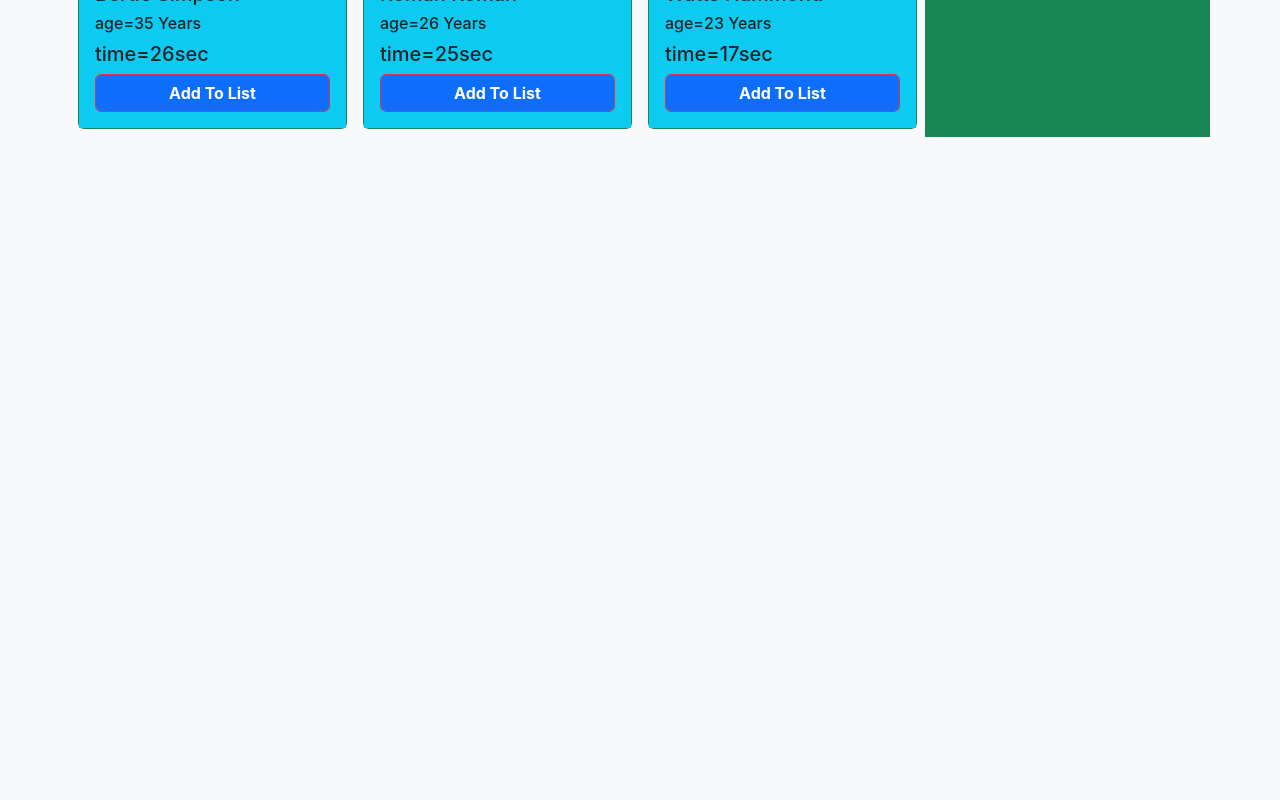
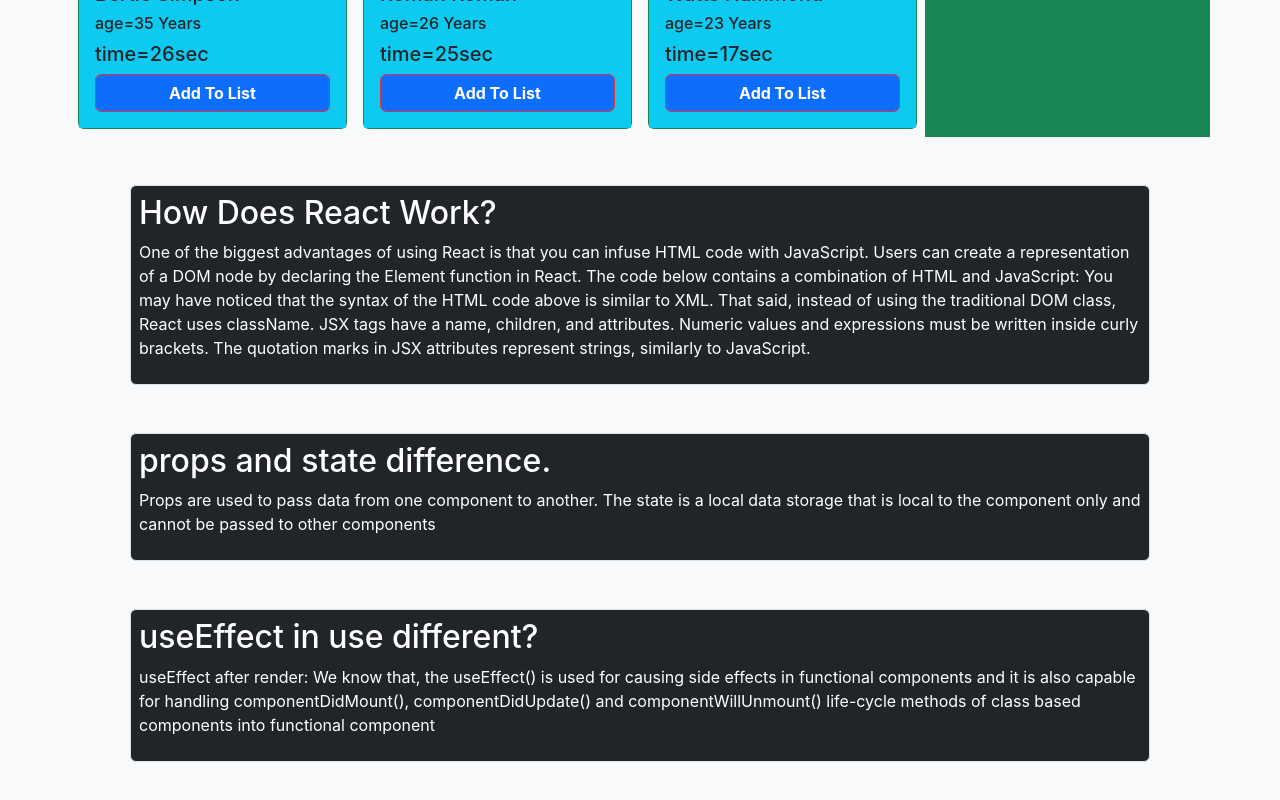
Before and after one commit to Md-Mubarak-Hossain/DAILY-HEALTH-ACTIVITIES, a React (Create React App) app: page / in a window 1280 px wide. Shown: the part 1373-2173 px from the top of the page. Before the commit the page ends 1510 px from the top, so only its background shows below. Built offline with nearby package versions, Linux system fonts and the light colour scheme.

Commit message:
added question and answer

```diff
--- a/src/App.js
+++ b/src/App.js
@@ -2,6 +2,7 @@
 import './App.css';
 import Activities from './components/Activities/Activities';
 import Cart from './components/Cart/Cart';
+import Footer from './components/Footer/Footer';
 import Header from './components/Header/Header';
 
 function App() {
@@ -12,7 +13,7 @@ function App() {
 
       <Activities></Activities>
 
-
+      <Footer></Footer>
     </div>
   );
 }
--- a/src/components/Footer/Footer.js
+++ b/src/components/Footer/Footer.js
@@ -0,0 +1,31 @@
+import React from 'react';
+
+const Footer = () => {
+    return (
+        <div>
+            <div className='m-5 p-2 bg-dark text-white border rounded'>
+                <h2>How Does React Work?</h2>
+                <p>
+                    One of the biggest advantages of using React is that you can infuse HTML code with JavaScript.
+
+                    Users can create a representation of a DOM node by declaring the Element function in React. The code below contains a combination of HTML and JavaScript:
+
+
+                    You may have noticed that the syntax of the HTML code above is similar to XML. That said, instead of using the traditional DOM class, React uses className.
+
+                    JSX tags have a name, children, and attributes. Numeric values and expressions must be written inside curly brackets. The quotation marks in JSX attributes represent strings, similarly to JavaScript.
+                </p>
+            </div>
+            <div className='m-5 p-2 bg-dark text-white border rounded'>
+                <h2>props and state difference.</h2>
+                <p>Props are used to pass data from one component to another. The state is a local data storage that is local to the component only and cannot be passed to other components</p>
+            </div>
+            <div className='m-5 p-2 bg-dark text-white border rounded'>
+                <h2>useEffect in use different?</h2>
+                <p>useEffect after render: We know that, the useEffect() is used for causing side effects in functional components and it is also capable for handling componentDidMount(), componentDidUpdate() and componentWillUnmount() life-cycle methods of class based components into functional component</p>
+            </div>
+        </div>
+    );
+};
+
+export default Footer;
```
